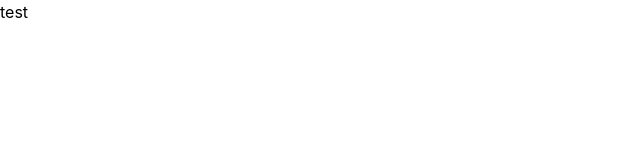
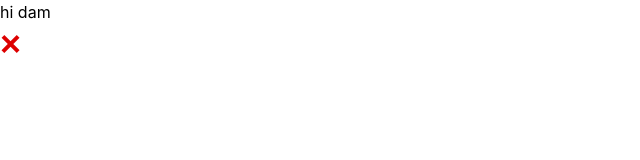
Before and after one commit to SachinKodagoda/MyNewBlog, a Next.js app: page / in a window 1280 px wide. Shown: the top 160 px of the page, without its empty margins (0-640 px from the left). Built offline with nearby package versions, Linux system fonts and the light colour scheme.

Commit message:
formatting added

```diff
--- a/package.json
+++ b/package.json
@@ -39,7 +39,10 @@
     "eslint-config-airbnb": "^19.0.4",
     "eslint-config-next": "12.3.0",
     "eslint-config-prettier": "^8.5.0",
+    "eslint-plugin-import": "^2.26.0",
     "eslint-plugin-prettier": "^4.2.1",
+    "eslint-plugin-sort-destructure-keys": "^1.4.0",
+    "eslint-plugin-sort-keys-fix": "^1.1.2",
     "husky": "^8.0.1",
     "prettier": "^2.7.1",
     "typescript": "4.8.3",
--- a/src/pages/index.tsx
+++ b/src/pages/index.tsx
@@ -1,7 +1,18 @@
+import BigCross from '@components/Buttons/BigCross';
 import styled from 'styled-components';
 
 function Home(): JSX.Element {
-  return <Container>test</Container>;
+  const wow = {
+    a: 'dam',
+    b: 'hi',
+  };
+  const { a, b } = wow;
+  return (
+    <Container>
+      {b} {a}
+      <BigCross />
+    </Container>
+  );
 }
 
 export default Home;
```
Also changed, not shown: .eslintrc.js (added), 2 other files (tests, documents, lock files or other folders).
